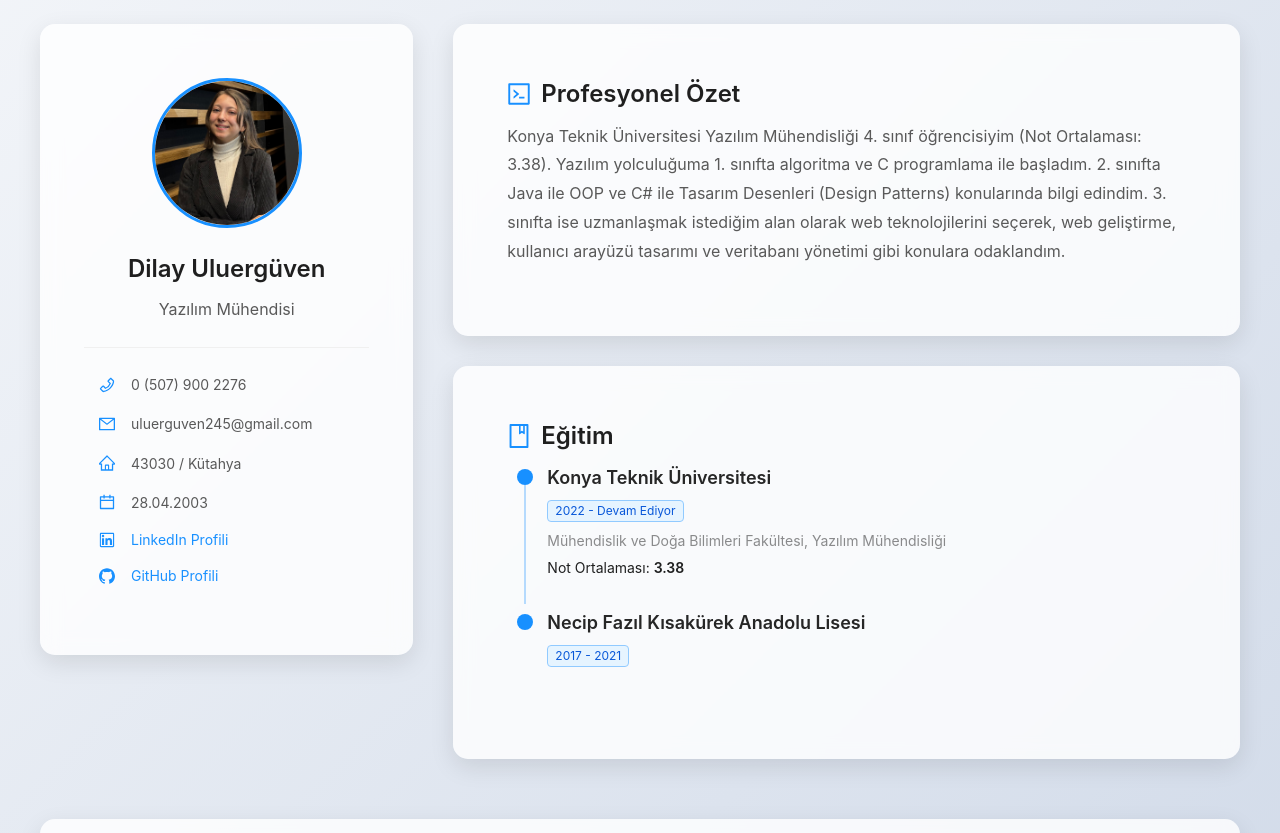
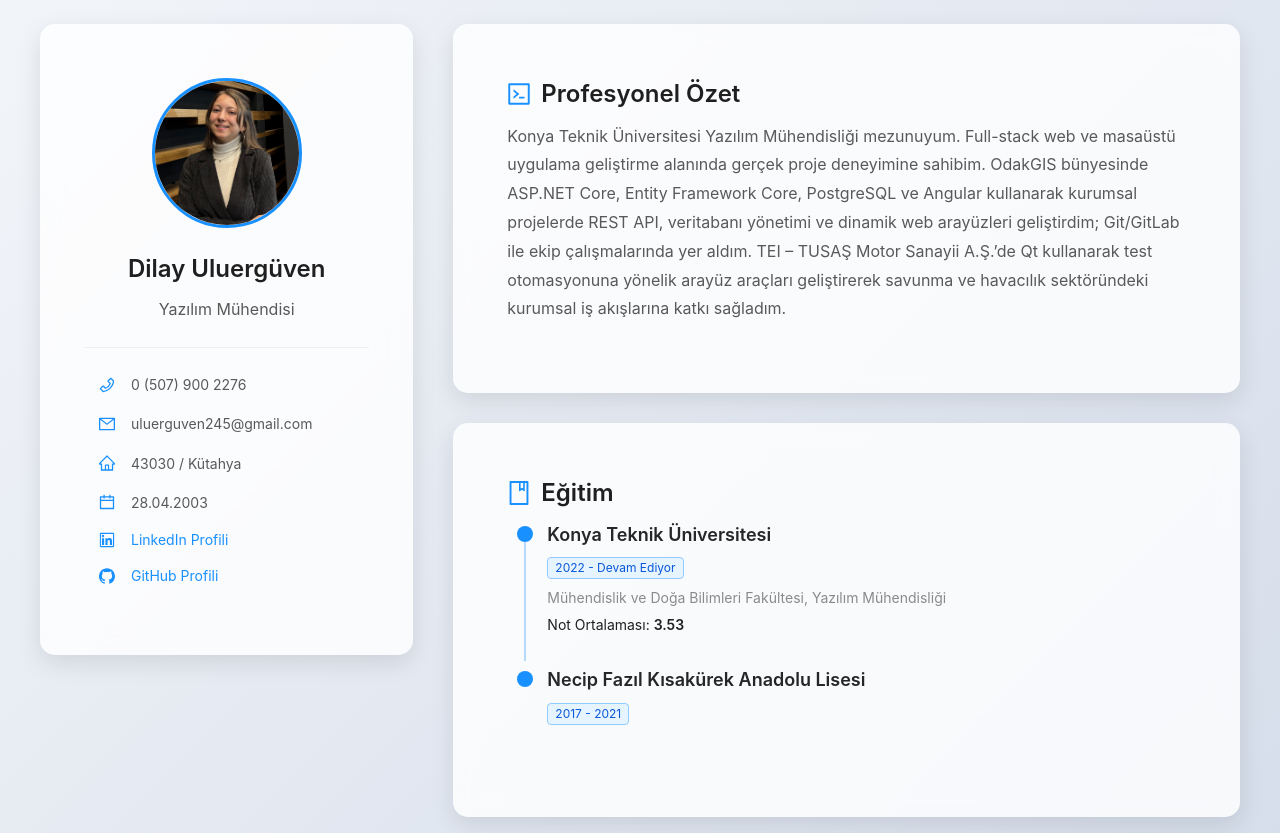
Before and after one commit to dilayuluerguven/My-Website, a React (Vite) app in the folder client/: page / in a window 1280 px wide. Shown: the part 1060-1893 px from the top of the page. Built offline with nearby package versions, Linux system fonts and the light colour scheme.

Commit message:
Add OdakGIS experience section

```diff
--- a/client/src/pages/About.jsx
+++ b/client/src/pages/About.jsx
@@ -149,14 +149,16 @@ const About = () => {
                 </Title>
 
                 <Paragraph className="professional-summary">
-                  Konya Teknik Üniversitesi Yazılım Mühendisliği 4. sınıf
-                  öğrencisiyim (Not Ortalaması: 3.38). Yazılım yolculuğuma 1.
-                  sınıfta algoritma ve C programlama ile başladım. 2. sınıfta
-                  Java ile OOP ve C# ile Tasarım Desenleri (Design Patterns)
-                  konularında bilgi edindim. 3. sınıfta ise uzmanlaşmak
-                  istediğim alan olarak web teknolojilerini seçerek, web
-                  geliştirme, kullanıcı arayüzü tasarımı ve veritabanı yönetimi
-                  gibi konulara odaklandım.
+                  Konya Teknik Üniversitesi Yazılım Mühendisliği mezunuyum.
+                  Full-stack web ve masaüstü uygulama geliştirme alanında gerçek
+                  proje deneyimine sahibim. OdakGIS bünyesinde ASP.NET Core,
+                  Entity Framework Core, PostgreSQL ve Angular kullanarak
+                  kurumsal projelerde REST API, veritabanı yönetimi ve dinamik
+                  web arayüzleri geliştirdim; Git/GitLab ile ekip çalışmalarında
+                  yer aldım. TEI – TUSAŞ Motor Sanayii A.Ş.’de Qt kullanarak
+                  test otomasyonuna yönelik arayüz araçları geliştirerek savunma
+                  ve havacılık sektöründeki kurumsal iş akışlarına katkı
+                  sağladım.
                 </Paragraph>
               </Card>
             </FadeIn>
@@ -189,7 +191,7 @@ const About = () => {
                       Mühendisliği
                     </Text>
                     <Text>
-                      Not Ortalaması: <Text strong>3.38</Text>
+                      Not Ortalaması: <Text strong>3.53</Text>
                     </Text>
                   </div>
 
@@ -229,8 +231,8 @@ const About = () => {
                   {skills
                     .filter((skill) =>
                       ["JavaScript", "React", "HTML/CSS", "C++/Qt"].includes(
-                        skill.name
-                      )
+                        skill.name,
+                      ),
                     )
                     .map((skill) => (
                       <SkillBar key={skill.name} {...skill} />
@@ -248,7 +250,7 @@ const About = () => {
                   </div>
                   {skills
                     .filter((skill) =>
-                      ["Node.js", "ASP.NET Core"].includes(skill.name)
+                      ["Node.js", "ASP.NET Core"].includes(skill.name),
                     )
                     .map((skill) => (
                       <SkillBar key={skill.name} {...skill} />
@@ -305,7 +307,25 @@ const About = () => {
                 sistemleri üzerinde çalıştım.
               </Paragraph>
 
-              <Title level={5} className="experience-company">
+              <Title level={4} className="experience-company">
+                OdakGIS Yazılım
+              </Title>
+              <Tag color="blue" style={{ marginBottom: "10px" }}>
+                Kas 2025 - Ağu 2026
+              </Tag>
+              <Text strong className="experience-role">
+                Yazılım Mühendisi Stajyeri
+              </Text>
+              <Paragraph className="experience-description">
+                Angular, ASP.NET Core ve Entity Framework Core kullanarak
+                kurumsal projelerin geliştirilmesine katkı sağladım. REST API
+                geliştirme, PostgreSQL veritabanı entegrasyonu ve dinamik
+                kullanıcı arayüzlerinin oluşturulması süreçlerinde görev aldım.
+                Git ve GitLab kullanarak çevik ekip çalışma süreçlerine dahil
+                oldum.
+              </Paragraph>
+
+              <Title level={4} className="experience-company">
                 Siber Vatan
               </Title>
               <Tag color="blue" style={{ marginBottom: "10px" }}>
--- a/client/src/pages/Contact.jsx
+++ b/client/src/pages/Contact.jsx
@@ -19,7 +19,7 @@ const Contact = () => {
   <Title level={2} style={{ fontSize: '36px', marginBottom: '40px', textAlign: 'center' }}>İletişim</Title>
 
   <Row  gutter={[30, 40]} justify="center" align="stretch" >
-    <Col xs={24} md={10}>
+    <Col xs={24} md={20} >
       <div style={{
         background: 'white',
         padding: '30px',
@@ -27,7 +27,8 @@ const Contact = () => {
         boxShadow: '0 4px 12px rgba(0, 0, 0, 0.05)',
         height: '100%',
         display: 'flex',
-        flexDirection: 'column'
+        flexDirection: 'column',
+        textAlign: 'center'
       }}>
         <Title level={3} style={{ marginBottom: '20px' }}>İletişim Bilgileri</Title>
 
@@ -96,7 +97,7 @@ const Contact = () => {
     </Col>
 
     <Col xs={24} md={10}>
-      <div style={{
+      {/* <div style={{
         background: 'white',
         padding: '30px',
         borderRadius: '10px',
@@ -139,7 +140,7 @@ const Contact = () => {
             </Button>
           </Form.Item>
         </Form>
-      </div>
+      </div> */}
     </Col>
   </Row>
 </section>
```
Also changed, not shown: 1 other file (tests, documents, lock files or other folders).
